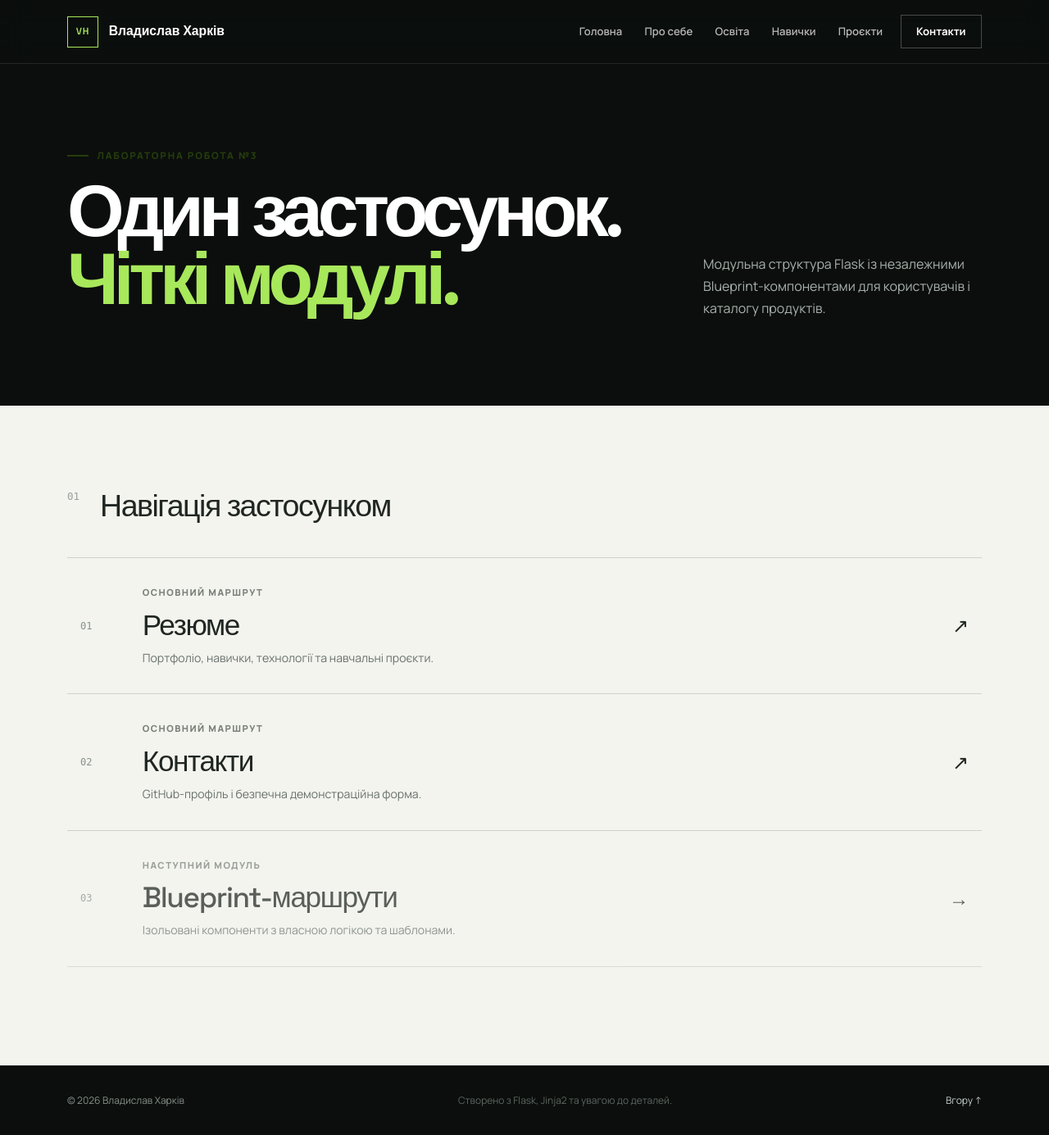
After one commit to Flagmer104/flask-app-lab, a Flask app: page /homepage in a window 1280 px wide. The commit adds this page. Shown: the whole page at 82% size. Run offline with Flask 3, Linux system fonts and the light colour scheme.

Commit message:
Refactor Flask app into package structure

```diff
--- /dev/null
+++ b/app/__init__.py
@@ -0,0 +1,6 @@
+from flask import Flask
+
+app = Flask(__name__)
+
+# Import routes only after the Flask instance exists to avoid circular imports.
+from app import views  # noqa: E402, F401
--- /dev/null
+++ b/app/templates/homepage.html
@@ -0,0 +1,34 @@
+{% extends "base.html" %}
+
+{% block content %}
+<header class="module-hero">
+    <div class="container">
+        <p class="eyebrow"><span></span> Лабораторна робота №3</p>
+        <div class="row align-items-end g-5">
+            <div class="col-lg-8">
+                <h1>Один застосунок.<br><em>Чіткі модулі.</em></h1>
+            </div>
+            <div class="col-lg-4">
+                <p class="module-hero-copy">Модульна структура Flask із незалежними Blueprint-компонентами для користувачів і каталогу продуктів.</p>
+            </div>
+        </div>
+    </div>
+</header>
+
+<section class="module-overview" aria-labelledby="modules-title">
+    <div class="container">
+        <div class="section-heading module-heading"><span>01</span><h2 id="modules-title">Навігація застосунком</h2></div>
+        <div class="module-cards">
+            <a class="module-card" href="{{ url_for('resume') }}">
+                <span class="module-index">01</span><div><p class="item-kicker">Основний маршрут</p><h3>Резюме</h3><p>Портфоліо, навички, технології та навчальні проєкти.</p></div><span class="module-arrow" aria-hidden="true">↗</span>
+            </a>
+            <a class="module-card" href="{{ url_for('contacts') }}">
+                <span class="module-index">02</span><div><p class="item-kicker">Основний маршрут</p><h3>Контакти</h3><p>GitHub-профіль і безпечна демонстраційна форма.</p></div><span class="module-arrow" aria-hidden="true">↗</span>
+            </a>
+            <article class="module-card module-card-muted">
+                <span class="module-index">03</span><div><p class="item-kicker">Наступний модуль</p><h3>Blueprint-маршрути</h3><p>Ізольовані компоненти з власною логікою та шаблонами.</p></div><span class="module-arrow" aria-hidden="true">→</span>
+            </article>
+        </div>
+    </div>
+</section>
+{% endblock %}
--- a/templates/includes/navbar.html
+++ b/app/templates/includes/navbar.html
@@ -1,9 +1,10 @@
 <nav class="navbar navbar-expand-lg fixed-top" data-bs-theme="dark" aria-label="Головна навігація">
     <div class="container">
-        <a class="navbar-brand" href="{{ url_for('resume') }}" aria-label="На головну сторінку"><span class="brand-mark" aria-hidden="true">VH</span><span>Владислав Харків</span></a>
+        <a class="navbar-brand" href="{{ url_for('homepage') }}" aria-label="На головну сторінку"><span class="brand-mark" aria-hidden="true">VH</span><span>Владислав Харків</span></a>
         <button class="navbar-toggler" type="button" data-bs-toggle="collapse" data-bs-target="#mainNavigation" aria-controls="mainNavigation" aria-expanded="false" aria-label="Відкрити меню"><span class="navbar-toggler-icon"></span></button>
         <div class="collapse navbar-collapse" id="mainNavigation">
             <ul class="navbar-nav ms-auto align-items-lg-center">
+                <li class="nav-item"><a class="nav-link" href="{{ url_for('homepage') }}">Головна</a></li>
                 <li class="nav-item"><a class="nav-link" href="{{ url_for('resume') }}#about">Про себе</a></li>
                 <li class="nav-item"><a class="nav-link" href="{{ url_for('resume') }}#education">Освіта</a></li>
                 <li class="nav-item"><a class="nav-link" href="{{ url_for('resume') }}#skills">Навички</a></li>
--- a/app.py
+++ b/app/views.py
@@ -1,11 +1,16 @@
-from flask import Flask, render_template, request
+from flask import render_template, request
 
-app = Flask(__name__)
+from app import app
 
 
 @app.route("/")
 def resume():
     return render_template("resume.html", page_title="Резюме")
+
+
+@app.route("/homepage")
+def homepage():
+    return render_template("homepage.html", page_title="Головна")
 
 
 @app.route("/contacts", methods=["GET", "POST"])
@@ -16,7 +21,3 @@ def contacts():
         page_title="Контакти",
         form_submitted=form_submitted,
     )
-
-
-if __name__ == "__main__":
-    app.run(debug=True)
--- /dev/null
+++ b/run.py
@@ -0,0 +1,5 @@
+from app import app
+
+
+if __name__ == "__main__":
+    app.run(debug=True)
```
Also changed, not shown: tests/test_app.py (+8 -0 lines), app/static/css/styles.css, app/static/images/profile-placeholder.svg (renamed from static/images/profile-placeholder.svg), app/templates/base.html (renamed from templates/base.html), app/templates/contacts.html (renamed from templates/contacts.html), app/templates/includes/footer.html (renamed from templates/includes/footer.html), app/templates/resume.html (renamed from templates/resume.html), 1 other file.
